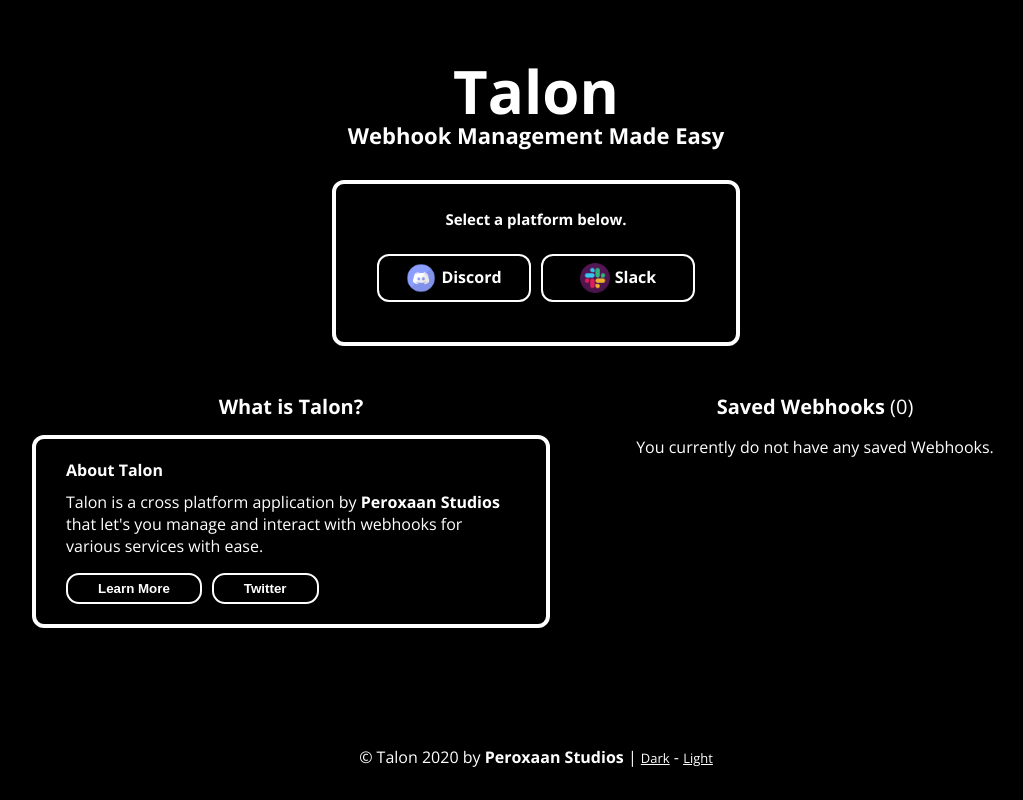
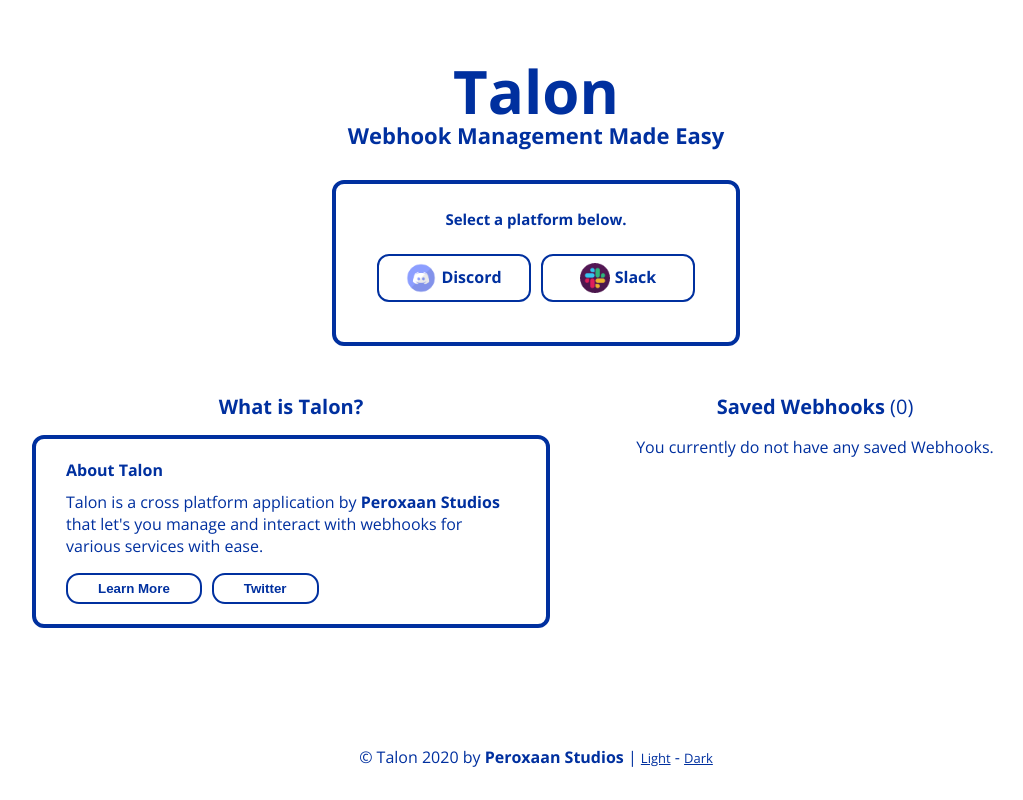
Before and after one commit to TalonApp/Legacy-Web-App, a React (Create React App) app: page / in a window 1280 px wide. Shown: the whole page, without its empty margins (104-1127 px from the left). Built offline with nearby package versions, Linux system fonts and the light colour scheme.

Commit message:
implemented dark mode switchers on footer

```diff
--- a/src/App.css
+++ b/src/App.css
@@ -282,8 +282,9 @@
 	font-size: 13px;
 }
 
-.mode-switcher-link span {
+.mode-switcher-link-selected {
 	text-decoration: none;
+	cursor: unset;
 }
 
 .err-message {
--- a/src/App.js
+++ b/src/App.js
@@ -1,4 +1,4 @@
-import React from 'react';
+import React, { useState, useEffect } from 'react';
 import { BrowserRouter as Router, Switch, Route } from 'react-router-dom';
 
 import Header from './components/Header';
@@ -9,11 +9,26 @@
 import Use from './components/Use';
 
 import './App.css';
-import './DarkMode.css';
 
 function App() {
+	const [ darkMode, setDarkMode ] = useState(false);
+
+	useEffect(() => {
+		let dark = localStorage.getItem('darkmode');
+		if (dark) {
+			setDarkMode(dark === 'true' ? true : false);
+		} else {
+			localStorage.setItem('darkmode', 'false');
+		}
+	}, []);
+
 	return (
 		<div>
+			<div
+				dangerouslySetInnerHTML={{
+					__html: darkMode ? '<link rel="stylesheet" type="text/css" href="/DarkMode.css" />' : ''
+				}}
+			/>
 			<Router>
 				<Header />
 				<div className="body-section">
@@ -24,7 +39,7 @@
 						<Route path="/use/:id" component={Use} />
 					</Switch>
 				</div>
-				<Footer />
+				<Footer setDarkMode={setDarkMode} />
 			</Router>
 		</div>
 	);
--- a/src/components/Footer.js
+++ b/src/components/Footer.js
@@ -1,7 +1,23 @@
 import React from 'react';
 
-const Footer = () => {
+const Footer = (props) => {
 	const year = new Date().getFullYear();
+
+	const handleClick = (e) => {
+		e.preventDefault();
+		switch (e.target.name) {
+			case 'light':
+				localStorage.setItem('darkmode', 'false');
+				props.setDarkMode(false);
+				break;
+			case 'dark':
+				localStorage.setItem('darkmode', 'true');
+				props.setDarkMode(true);
+				break;
+			default:
+				break;
+		}
+	};
 
 	return (
 		<div className="footer-section">
@@ -11,12 +27,12 @@
 					<strong>Peroxaan Studios</strong>
 				</a>{' '}
 				|{' '}
-				<a className="mode-switcher-link" href="/">
-					Dark
+				<a className="mode-switcher-link" name="light" onClick={handleClick} href="/">
+					Light
 				</a>{' '}
 				-{' '}
-				<a className="mode-switcher-link" href="/">
-					Light
+				<a className="mode-switcher-link" name="dark" onClick={handleClick} href="/">
+					Dark
 				</a>
 			</p>
 		</div>
```
Also changed, not shown: public/DarkMode.css (renamed from src/DarkMode.css).
